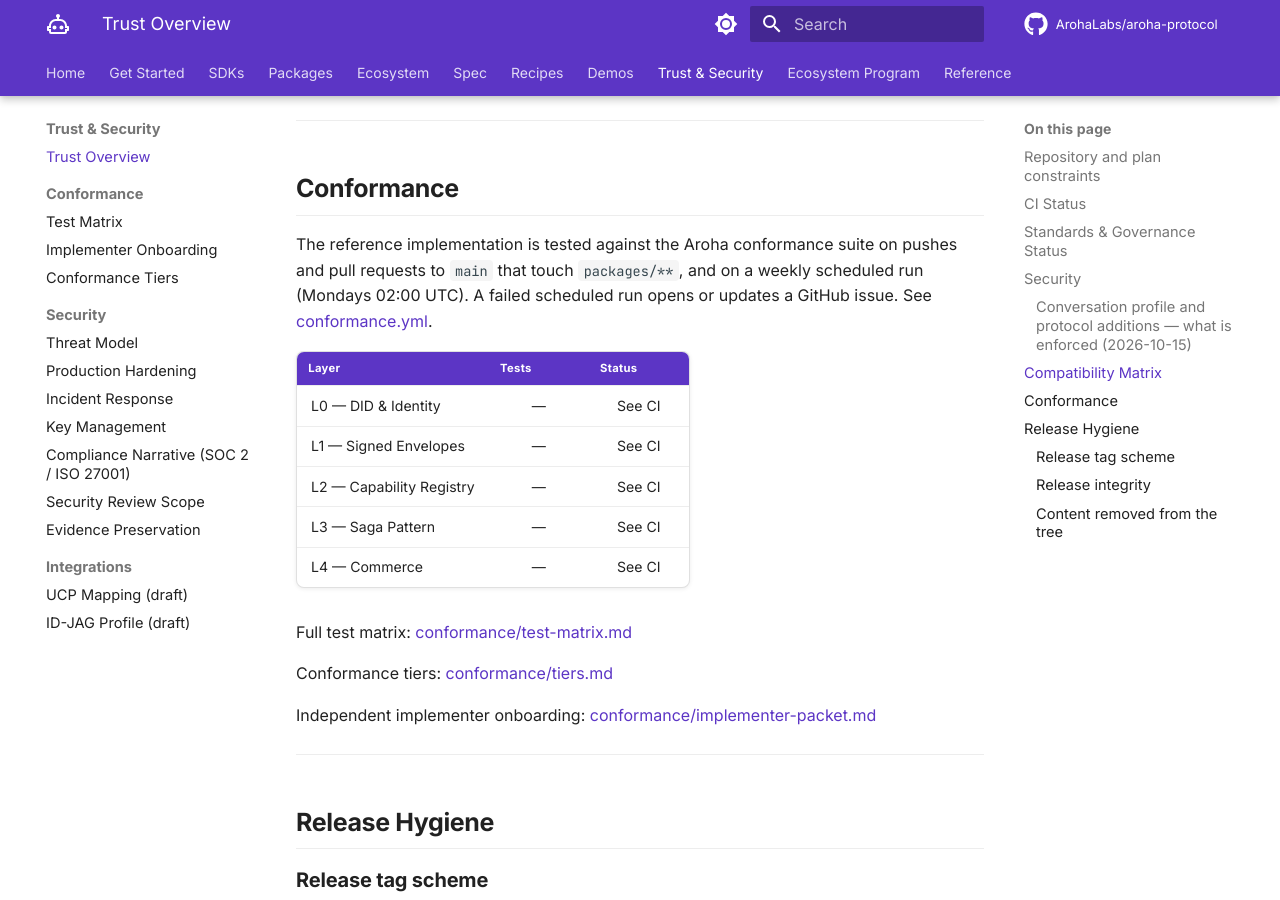
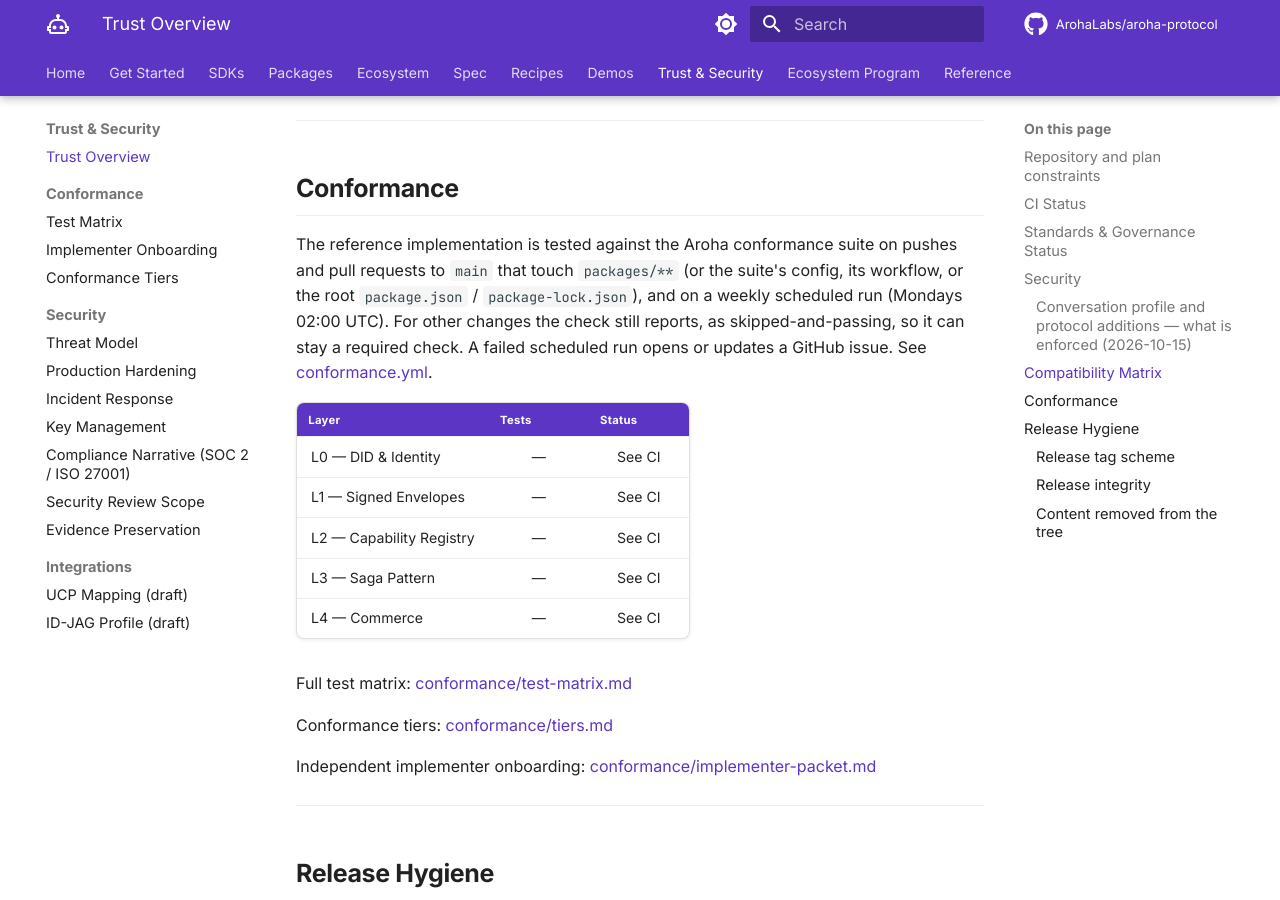
Before and after one commit to ArohaLabs/aroha-protocol, an MkDocs documentation site: the page built from docs/trust.md, in a window 1280 px wide and 900 px high, scrolled down 8714 px. Built offline with MkDocs 1.6.1 and Material for MkDocs 9.7.7, drawn with Linux system fonts in a browser that asks for light colours; comment, search, counter and statistics services are not loaded; the version menu is left out; some of the changed text lies outside the part shown.

Commit message:
ci: always report the conformance check; drop the DCO commit exemption (#15)
"Aroha Conformance Suite" is a required check, but conformance.yml had
paths filters, so a docs-only PR waited for a check that never started.
The filters are removed, and a plain-git "Detect protocol changes" step
skips the suite (job passes) when nothing under packages/, the suite's
config, the workflow or the root package.json/package-lock.json changed.
Unclear cases run the full suite, and schedule/workflow_dispatch always
do. dco.yml drops DCO_EXEMPT_BASE (a commit that is not in the public
history) and keeps the date cut-off. Its stale comment, CONTRIBUTING.md
and docs/trust.md are updated to match.

Signed-off-by: projectmed99 <projectmed99@gmail.com>
Co-authored-by: Claude Opus 5.5 <noreply@anthropic.com>

```diff
--- a/docs/trust.md
+++ b/docs/trust.md
@@ -135,7 +135,7 @@ Spec: [aroha-1.0 §6.6–§6.8 and §12](spec/aroha-1.0.md). Schemas and vectors
 
 ## Conformance
 
-The reference implementation is tested against the Aroha conformance suite on pushes and pull requests to `main` that touch `packages/**`, and on a weekly scheduled run (Mondays 02:00 UTC). A failed scheduled run opens or updates a GitHub issue. See [conformance.yml](https://github.com/ArohaLabs/aroha-protocol/blob/main/.github/workflows/conformance.yml).
+The reference implementation is tested against the Aroha conformance suite on pushes and pull requests to `main` that touch `packages/**` (or the suite's config, its workflow, or the root `package.json` / `package-lock.json`), and on a weekly scheduled run (Mondays 02:00 UTC). For other changes the check still reports, as skipped-and-passing, so it can stay a required check. A failed scheduled run opens or updates a GitHub issue. See [conformance.yml](https://github.com/ArohaLabs/aroha-protocol/blob/main/.github/workflows/conformance.yml).
 
 | Layer | Tests | Status |
 |-------|-------|--------|
```
Also changed, not shown: other parts of docs/trust.md (+1 -1 lines), CONTRIBUTING.md (+1 -1 lines), 2 other files.
